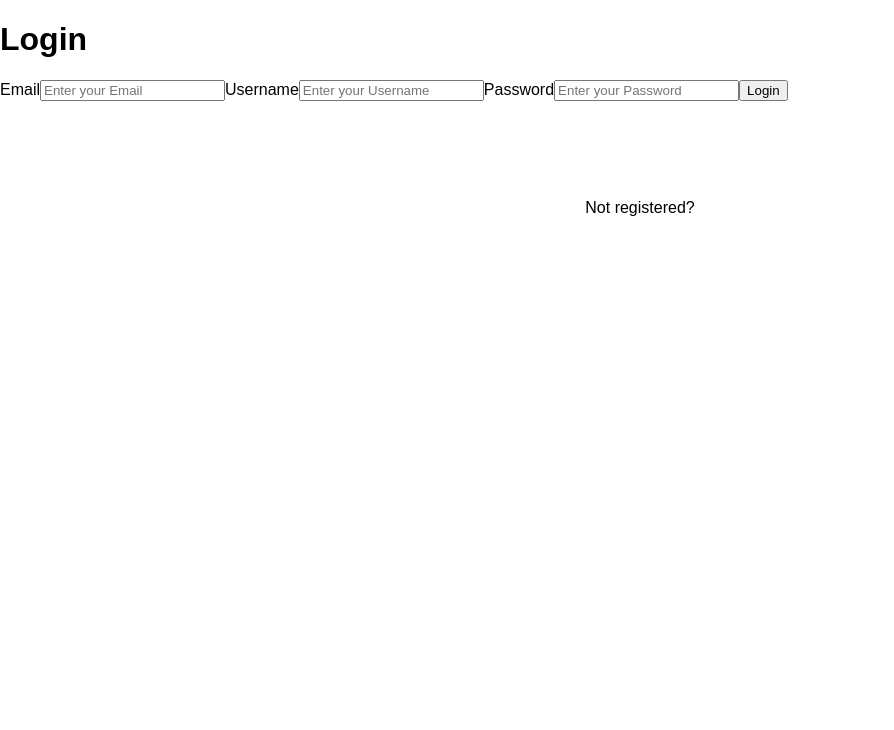
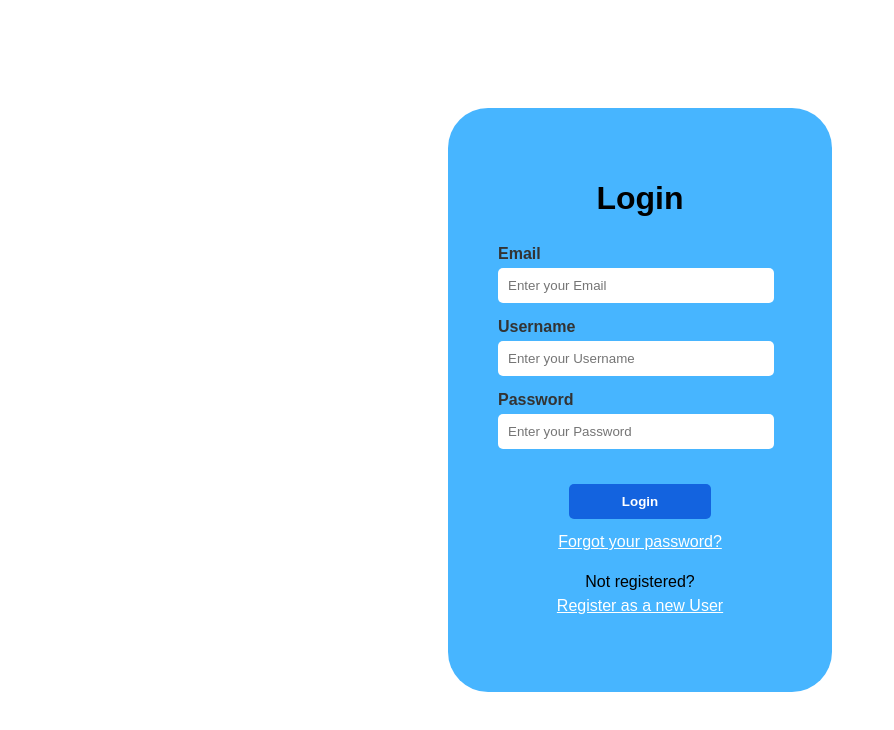
Before and after one commit to HseinKt/Code-Editor, a React (Create React App) app in the folder code_editor/: page /login in a window 1280 px wide. Shown: the top 730 px of the page, without its empty margins (0-894 px from the left). Built offline with nearby package versions, Linux system fonts and the light colour scheme.

Commit message:
Added stylings for the login page

```diff
--- a/code_editor/src/components/login_page/login.js
+++ b/code_editor/src/components/login_page/login.js
@@ -1,6 +1,6 @@
 const login = ()=>{
   return(
-    <div class="container">
+    <div class="lgn-container">
       <div class="login-container">
         <h1 class="login-title">Login</h1>
         <div class="login-form">
@@ -12,8 +12,7 @@ const login = ()=>{
           <input type="password" id="password" placeholder="Enter your Password"/>
           <button type="submit" class="login-button" id="login-button">Login</button>
           <p class="forgot-password"><a href="#">Forgot your password?</a></p>
-          <p class="register-link">Not registered? <a href="register.html">Register as a new User</a>
-          </p>
+          <p class="register-link">Not registered? <a href="register.html">Register as a new User</a></p>
         </div>
       </div>
     </div>
--- a/code_editor/src/index.css
+++ b/code_editor/src/index.css
@@ -15,6 +15,28 @@ code {
   font-family: source-code-pro, Menlo, Monaco, Consolas, 'Courier New',
     monospace;
 }
+/* Elements section */
+a {
+  color: #ffffff;
+  margin: 2%;
+}
+input[type="text"],
+input[type="password"] {
+  width: 90%;
+  padding: 10px;
+  margin-bottom: 15px;
+  border-radius: 5px;
+  border: none;
+}
+label {
+  display: block;
+  margin-bottom: 5px;
+  font-weight: bold;
+  color: #333;
+}
+
+/* Landing Page */
+
 .logo{
   height: 50px;
 }
@@ -88,20 +110,20 @@ code {
 }
 
 /* Registeration page */
-.reg-container {
+.reg-container, .lgn-container {
   display: flex;
   align-items: center;
   justify-content: center;
   height: 100vh;
 }
-.register-container {
+.register-container, .login-container {
   border-radius: 40px;
   background-color: var(--cyan);
   width: 30%;
   padding: 50px;
   box-sizing: border-box;
 }
-.register-title {
+.register-title, .login-title {
   text-align: center;
 }
 
@@ -128,11 +150,6 @@ code {
   flex-direction: column;
 }
 
-a {
-  color: #ffffff;
-  margin: 2%;
-}
-
 .gender {
   display: flex;
   justify-content: center;
@@ -150,7 +167,7 @@ a {
   justify-content: space-between;
 }
 
-.register-button {
+.register-button, .login-button {
   display: block;
   width: 50%;
   padding: 10px;
@@ -167,7 +184,7 @@ a {
   color: black;
 }
 
-/* Chat box */
+/* Chat Box */
 .ChatBox {
   display: flex;
   flex-direction: column-reverse;
@@ -181,3 +198,37 @@ a {
   margin-left: 24%;
   margin-right: 20%;
 }
+
+/* login Page */
+
+.login-form {
+  margin-top: 10%;
+}
+
+.forgot-password {
+  color: #333;
+  text-decoration: none;
+  margin-top: 5%;
+  text-align: center;
+}
+
+
+/* Type your styling codes above this please */
+
+/* Media queries */
+@media only screen and (max-width: 900px) {
+  .register-container, .login-container {
+    border-radius: 40px;
+    width: 70%;
+  }
+}
+
+@media only screen and (min-width: 601px) and (max-width: 1000px) {
+  .register-container, .login-container {
+    border-radius: 40px;
+    width: 50%;
+  }
+}
+
+
+/* Type your styling codes above media queries please */
```
